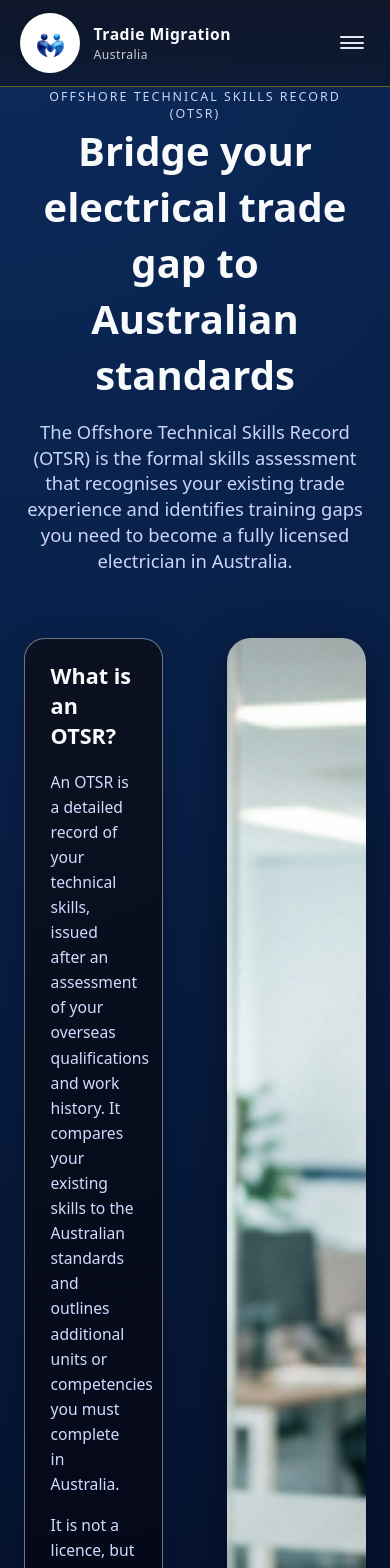
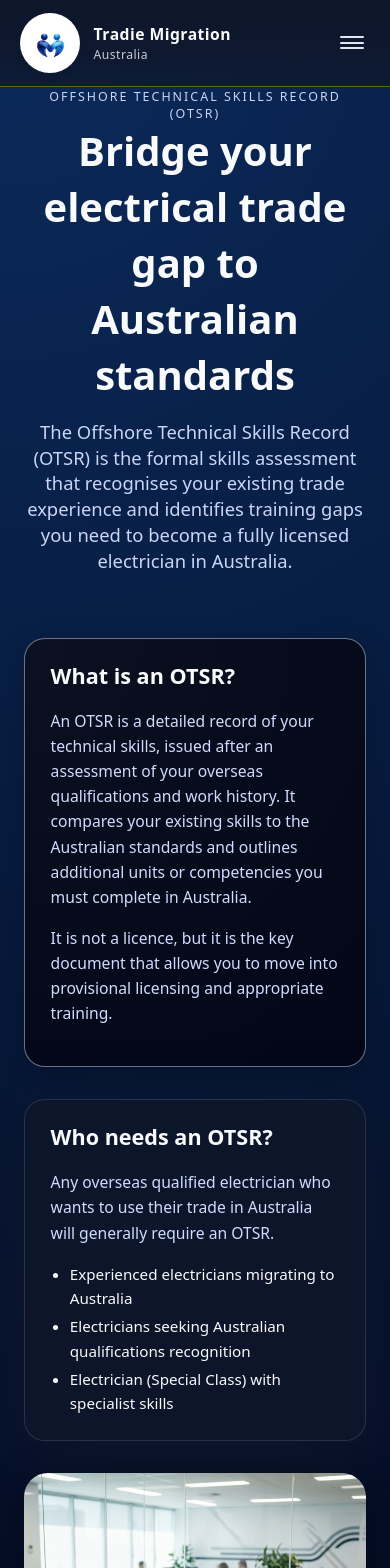
Before and after one commit to mudasirali-ui/tradie-migration, a React (Vite) app: page /otsr in a window 390 px wide. Shown: the top 1568 px of the page. Built offline with nearby package versions, Linux system fonts and the light colour scheme.

Commit message:
responsiveness makeing

```diff
--- a/src/App.css
+++ b/src/App.css
@@ -711,11 +711,21 @@ p {
   gap: 1.4rem;
 }
 
+.tc-gap-large {
+  gap: 4rem !important;
+}
+
 @media (min-width: 900px) {
 
   .tc-card-grid,
   .tc-grid-2 {
     grid-template-columns: repeat(2, minmax(0, 1fr));
+  }
+}
+
+@media (max-width: 899px) {
+  .tc-gap-large {
+    gap: 2rem !important;
   }
 }
 
--- a/src/components/HeroCarousel.jsx
+++ b/src/components/HeroCarousel.jsx
@@ -185,7 +185,6 @@ export function HeroCarousel() {
             <video
               src={HeroVideo}
               autoPlay
-              muted
               controls
               style={{ width: '100%', height: '100%', display: 'block', outline: 'none', objectFit: 'cover' }}
             />
--- a/src/pages/AboutPage.jsx
+++ b/src/pages/AboutPage.jsx
@@ -3,7 +3,7 @@ import AboutImg from '../assets/about_new_immigration_team_1772400965777.png'
 export function AboutPage() {
   return (
     <div className="tc-page">
-      <section className="tc-section tc-grid-2" style={{ alignItems: 'center', gap: '4rem' }}>
+      <section className="tc-section tc-grid-2 tc-gap-large" style={{ alignItems: 'center' }}>
         <div className="tc-section-header" style={{ marginBottom: 0 }}>
           <p className="tc-eyebrow">About Tradie Migration</p>
           <h1 style={{ fontSize: '2.5rem', marginBottom: '1rem', lineHeight: '1.2' }}>
@@ -29,7 +29,7 @@ export function AboutPage() {
           <img
             src={AboutImg}
             alt="Immigration consultants meeting with tradespeople"
-            style={{ width: '100%', height: '100%', minHeight: '500px', display: 'block', objectFit: 'cover', objectPosition: 'center' }}
+            style={{ width: '100%', height: '100%', minHeight: '300px', display: 'block', objectFit: 'cover', objectPosition: 'center' }}
           />
         </div>
       </section>
--- a/src/pages/ContactPage.jsx
+++ b/src/pages/ContactPage.jsx
@@ -59,7 +59,7 @@ export function ContactPage() {
             or an Australian employer.
           </p>
         </div>
-        <div className="tc-grid-2" style={{ alignItems: 'flex-start' }}>
+        <div className="tc-grid-2 tc-gap-large" style={{ alignItems: 'flex-start' }}>
           <div className="tc-card" style={{ boxShadow: '0 8px 32px rgba(0,0,0,0.2)' }}>
             <h2>Enquiry details</h2>
             <form className="tc-form" onSubmit={handleSubmit}>
@@ -198,7 +198,7 @@ export function ContactPage() {
               <img
                 src={ContactImg}
                 alt="Professional immigration consultants in office"
-                style={{ width: '100%', height: 'auto', display: 'block', objectFit: 'cover', maxHeight: '450px' }}
+                style={{ width: '100%', height: 'auto', display: 'block', objectFit: 'cover', maxHeight: '350px' }}
               />
             </div>
           </div>
--- a/src/pages/ForEmployersPage.jsx
+++ b/src/pages/ForEmployersPage.jsx
@@ -16,7 +16,7 @@ export function ForEmployersPage() {
           </p>
         </div>
 
-        <div style={{ display: 'grid', gridTemplateColumns: 'minmax(0, 1fr) minmax(0, 1fr)', gap: '4rem', alignItems: 'flex-start' }}>
+        <div className="tc-grid-2 tc-gap-large" style={{ alignItems: 'flex-start' }}>
           {/* Left Column - Content */}
           <div style={{ display: 'flex', flexDirection: 'column', gap: '2rem' }}>
             <div className="tc-card" style={{ boxShadow: '0 8px 32px rgba(0,0,0,0.2)' }}>
@@ -43,7 +43,7 @@ export function ForEmployersPage() {
             <img
               src={EmployerImg}
               alt="Professional Australian employers shaking hands with a successful South Asian tradesman"
-              style={{ width: '100%', height: '100%', objectFit: 'cover', minHeight: '400px' }}
+              style={{ width: '100%', height: '100%', objectFit: 'cover', minHeight: '300px' }}
             />
           </div>
         </div>
--- a/src/pages/ForTradiesPage.jsx
+++ b/src/pages/ForTradiesPage.jsx
@@ -18,13 +18,13 @@ export function ForTradiesPage() {
           </p>
         </div>
 
-        <div style={{ display: 'grid', gridTemplateColumns: 'minmax(0, 1fr) minmax(0, 1fr)', gap: '4rem', alignItems: 'flex-start' }}>
+        <div className="tc-grid-2 tc-gap-large" style={{ alignItems: 'flex-start' }}>
           {/* Left Column - Image */}
           <div style={{ borderRadius: '1.5rem', overflow: 'hidden', boxShadow: '0 12px 40px rgba(0,0,0,0.4)', alignSelf: 'stretch', display: 'flex' }}>
             <img
               src={TradieImg}
               alt="Professional Indian Electrician looking at blueprints"
-              style={{ width: '100%', height: '100%', objectFit: 'cover', minHeight: '500px' }}
+              style={{ width: '100%', height: '100%', objectFit: 'cover', minHeight: '300px' }}
             />
           </div>
 
--- a/src/pages/HomePage.jsx
+++ b/src/pages/HomePage.jsx
@@ -28,7 +28,7 @@ export function HomePage() {
           <div
             className="tc-card tc-card-ghost"
             style={{
-              minWidth: 440,
+              width: '100%',
               maxWidth: 560,
               margin: '0 auto',
               textAlign: 'left',
--- a/src/pages/OtsrPage.jsx
+++ b/src/pages/OtsrPage.jsx
@@ -12,7 +12,7 @@ export function OtsrPage() {
           The Offshore Technical Skills Record (OTSR) is the formal skills assessment that recognises your existing trade experience and identifies training gaps you need to become a fully licensed electrician in Australia.
           </p>
         </div>
-        <div style={{ display: 'grid', gridTemplateColumns: 'minmax(0, 1fr) minmax(0, 1fr)', gap: '4rem', alignItems: 'flex-start', marginBottom: '4rem' }}>
+        <div className="tc-grid-2 tc-gap-large" style={{ alignItems: 'flex-start', marginBottom: '4rem' }}>
           {/* Left Column - Content */}
           <div style={{ display: 'flex', flexDirection: 'column', gap: '2rem' }}>
             <div className="tc-card" style={{ boxShadow: '0 8px 32px rgba(0,0,0,0.2)' }}>
@@ -47,7 +47,7 @@ It compares your existing skills to the Australian standards and outlines additi
             <img
               src={OtsrImg}
               alt="South Asian electrician discussing official technical skills and records with an Australian assessor"
-              style={{ width: '100%', height: '100%', objectFit: 'cover', minHeight: '400px' }}
+              style={{ width: '100%', height: '100%', objectFit: 'cover', minHeight: '300px' }}
             />
           </div>
         </div>
```
